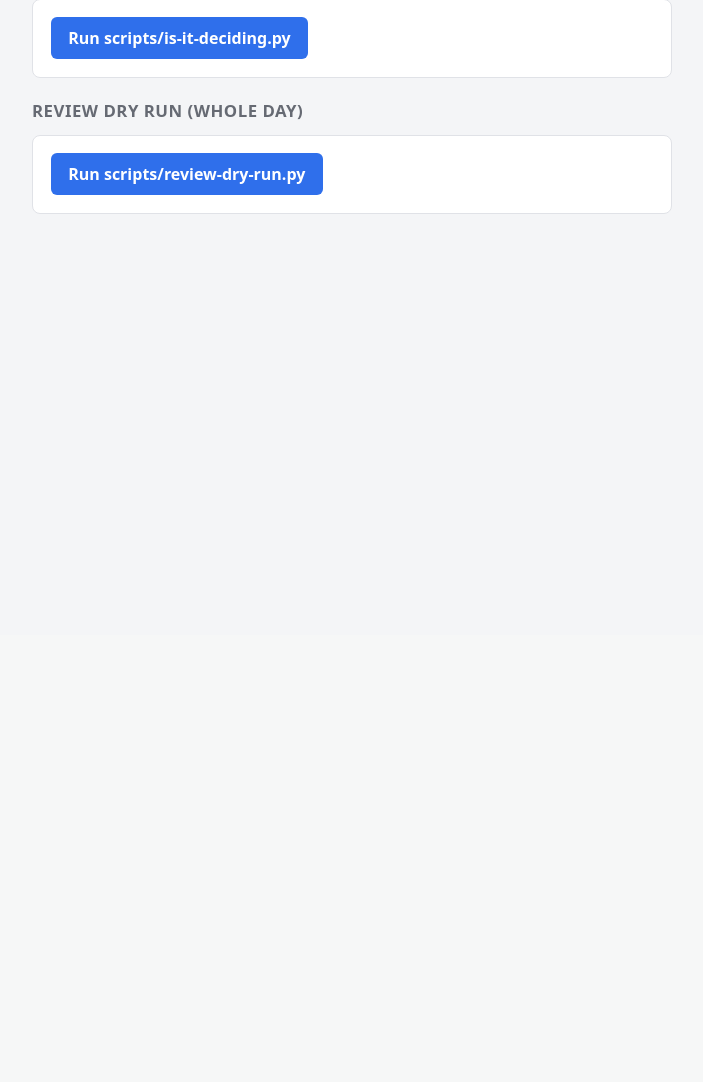
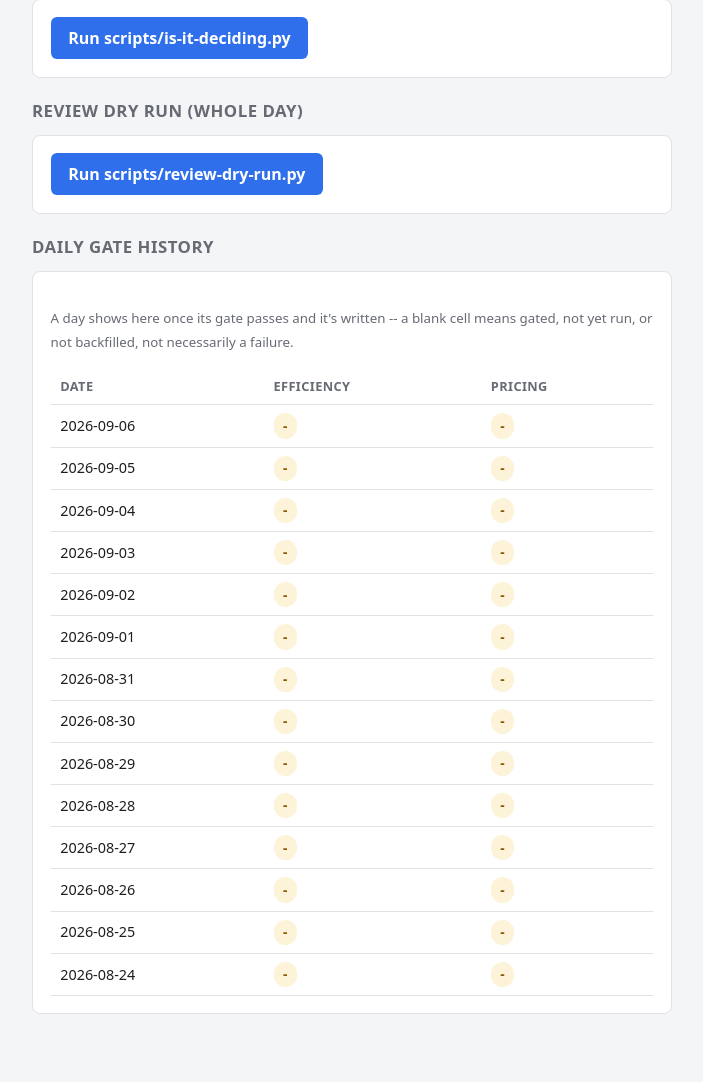
Before and after one commit to sandeepthukral/alphaess-collector, a Flask app: page /reliability in a window 1280 px wide. Shown: the part 165-1247 px from the top of the page, without its empty margins (288-991 px from the left). Before the commit the page ends 379 px from the top, so only its background shows below. Run offline with Flask 3, Linux system fonts and the light colour scheme; data that the repository does not hold is empty.

Commit message:
Add daily gate history to the reliability page
daily_energy (efficiency) and daily_cost (pricing) are only written
when their gate() passes -- there's no negative record for a gated
day, only an absent one. Add a 14-day table on /reliability showing
which days produced output for each, so a gate failure (like the
today's-date Kuma incident) is visible in the UI instead of only
discoverable by re-running the backfill and reading the result.

Co-Authored-By: Claude Sonnet 5 <noreply@anthropic.com>
Claude-Session: https://claude.ai/code/session_013awSRWVsS3iCMhKRRs8zxq

```diff
--- a/controlpanel/app.py
+++ b/controlpanel/app.py
@@ -373,15 +373,56 @@ def api_backfill(action: str):
     return render_template("backfill.html", result=result)
 
 
+def _daily_gate_history(days: int = 14) -> dict | list[dict]:
+    # daily_energy (efficiency) and daily_cost (pricing) are written ONLY when their
+    # respective gate() passes -- there is no "gated" record, just an absent day. So this
+    # can show which days produced output, but can't tell a gated day apart from one never
+    # attempted; the label in the template says so. Two simple queries, like the
+    # mijnbatterij widget above, rather than one query joining both measurements.
+    def _dates_present(measurement: str) -> set:
+        flux = f'''
+        from(bucket: "{INFLUX_BUCKET}")
+          |> range(start: -{int(days)}d)
+          |> filter(fn: (r) => r._measurement == "{measurement}")
+          |> keep(columns: ["_time"])
+          |> group()
+        '''
+        return {record.get_time().astimezone(_DISPLAY_TZ).date()
+                for table in _query_api.query(flux) for record in table.records}
+
+    try:
+        efficiency_dates = _dates_present("daily_energy")
+        pricing_dates = _dates_present("daily_cost")
+    except Exception as e:
+        return {"query_error": str(e)}
+
+    today = dt.datetime.now(_DISPLAY_TZ).date()
+    return [
+        {
+            "date": (today - dt.timedelta(days=offset)).isoformat(),
+            "efficiency": (today - dt.timedelta(days=offset)) in efficiency_dates,
+            "pricing": (today - dt.timedelta(days=offset)) in pricing_dates,
+        }
+        for offset in range(1, days + 1)
+    ]
+
+
+def _render_reliability(tick=None, review=None, error=None, code=200):
+    gate_history = _daily_gate_history()
+    result = render_template("reliability.html", tick=tick, review=review, error=error,
+                              gate_history=gate_history)
+    return (result, code) if code != 200 else result
+
+
 @app.route("/reliability")
 def reliability():
-    return render_template("reliability.html", tick=None, review=None)
+    return _render_reliability()
 
 
 @app.route("/api/reliability/tick", methods=["POST"])
 def api_reliability_tick():
     tick = reliability_view.is_it_deciding()
-    return render_template("reliability.html", tick=tick, review=None)
+    return _render_reliability(tick=tick)
 
 
 @app.route("/api/reliability/review-dry-run", methods=["POST"])
@@ -394,15 +435,15 @@ def api_reliability_review():
         with _exclusive_action():
             review = reliability_view.review_dry_run()
     except ActionInProgress as e:
-        return render_template("reliability.html", tick=None, review=None, error=str(e)), 409
+        return _render_reliability(error=str(e), code=409)
     except OSError as e:
         # review_dry_run() does `os.makedirs(OUTPUT_DIR, exist_ok=True)` before running
         # anything -- a permissions problem or a missing/read-only /data mount raises here,
         # same class of pre-flight failure api_live() already turns into a friendly error
         # page rather than the framework's generic 500.
-        return render_template("reliability.html", tick=None, review=None,
-                                error=f"could not prepare the report directory: {e}"), 500
-    return render_template("reliability.html", tick=None, review=review)
+        return _render_reliability(error=f"could not prepare the report directory: {e}",
+                                    code=500)
+    return _render_reliability(review=review)
 
 
 @app.route("/reliability/review-dry-run.html")
--- a/controlpanel/templates/reliability.html
+++ b/controlpanel/templates/reliability.html
@@ -31,4 +31,30 @@
   {% endif %}
 {% endif %}
 </div>
+
+<h2>Daily gate history</h2>
+<div class="card">
+<p><small>A day shows here once its gate passes and it's written -- a blank cell means
+  gated, not yet run, or not backfilled, not necessarily a failure.</small></p>
+{% if gate_history is mapping and gate_history.query_error is defined %}
+  <p class="bad">could not query InfluxDB: {{ gate_history.query_error }}</p>
+{% else %}
+  <div class="table-scroll">
+  <table>
+    <thead>
+      <tr><th>Date</th><th>Efficiency</th><th>Pricing</th></tr>
+    </thead>
+    <tbody>
+      {% for row in gate_history %}
+      <tr>
+        <td>{{ row.date }}</td>
+        <td><span class="pill {{ 'ok' if row.efficiency else 'warn' }}">{{ "yes" if row.efficiency else "-" }}</span></td>
+        <td><span class="pill {{ 'ok' if row.pricing else 'warn' }}">{{ "yes" if row.pricing else "-" }}</span></td>
+      </tr>
+      {% endfor %}
+    </tbody>
+  </table>
+  </div>
+{% endif %}
+</div>
 {% endblock %}
```
Also changed, not shown: tests/test_controlpanel_unit.py (+16 -0 lines).
